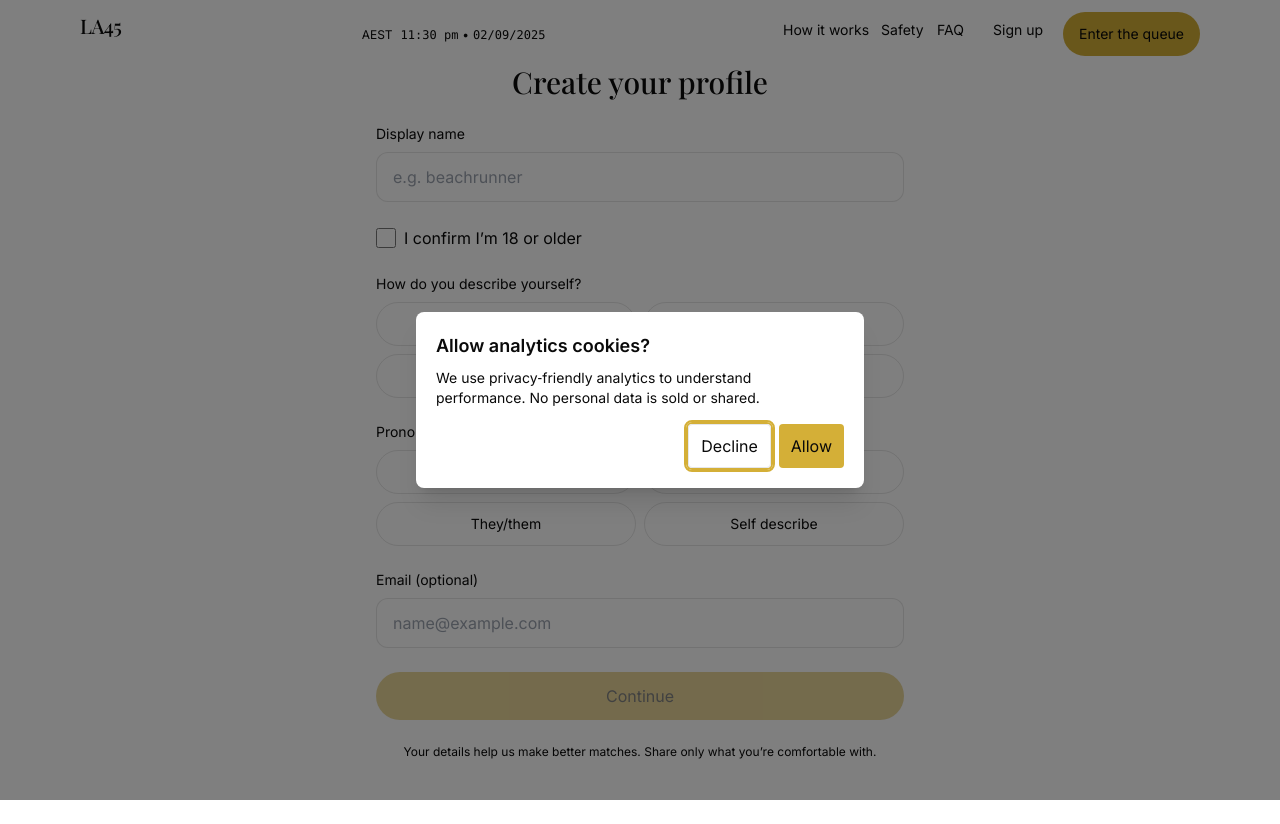
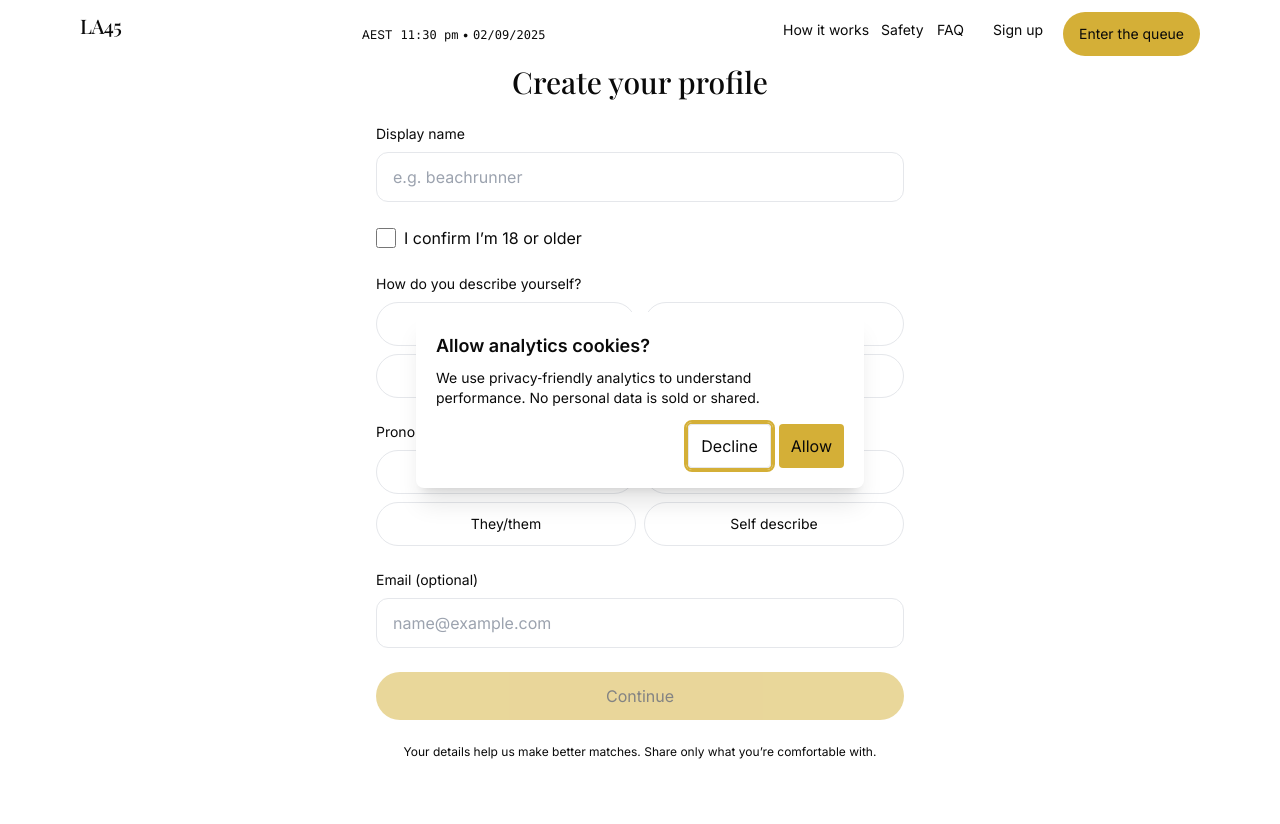
Before and after one commit to joshcabana/la45-site-optimised, a Next.js app: page /signup in a window 1280 px wide. Built offline with nearby package versions, Linux system fonts and the light colour scheme; no server answers.

Commit message:
feat: update component styles for consistency and improved accessibility across the application

```diff
--- a/app/faq/page.tsx
+++ b/app/faq/page.tsx
@@ -137,7 +137,7 @@ export default function Page() {
     <main id="main" className="mx-auto max-w-4xl px-4 py-16">
       <h1 id="faq" className="text-3xl md:text-4xl font-semibold tracking-tight">FAQ</h1>
 
-      <div className="mt-8 mb-8 rounded-2xl border border-[rgba(200,164,93,0.22)] bg-black/5 p-6">
+      <div className="mt-8 mb-8 rounded-2xl border border-gold/20 bg-paper p-6">
         <h2 className="font-serif text-xl mb-2">Code of Conduct</h2>
         <ul className="list-disc list-inside text-ink/80 space-y-1">
           <li>Be respectful. No harassment or hate.</li>
@@ -156,7 +156,7 @@ export default function Page() {
               {s.items.map((f, i) => (
                 <details
                   key={`${si}-${i}`}
-                  className="rounded-2xl border border-[rgba(200,164,93,0.22)] bg-black/5 p-6"
+                  className="rounded-2xl border border-gold/20 bg-paper p-6"
                 >
                   <summary className="cursor-pointer font-medium min-h-[44px] focus-visible:outline-none focus-visible:ring-2 focus-visible:ring-gold rounded-md">{f.q}</summary>
                   <p className="mt-2 text-ink/80">{f.a}</p>
--- a/app/how-it-works/page.tsx
+++ b/app/how-it-works/page.tsx
@@ -19,7 +19,7 @@ export default function Page() {
         {items.map((i, idx) => (
           <li
             key={idx}
-            className="rounded-2xl border border-[rgba(200,164,93,0.22)] bg-black/5 p-6"
+            className="rounded-2xl border border-gold/20 bg-paper p-6"
           >
             <h3 className="font-serif text-xl">{i.title}</h3>
             <p className="mt-2 text-ink/80">{i.body}</p>
--- a/app/layout.tsx
+++ b/app/layout.tsx
@@ -53,7 +53,7 @@ export default function RootLayout({ children }: { children: React.ReactNode })
             directly to the main content area. */}
         <a
           href="#main"
-          className="sr-only focus-visible:not-sr-only focus-visible:fixed focus-visible:top-3 focus-visible:left-3 focus-visible:px-3 focus-visible:py-2 focus-visible:bg-black focus-visible:text-white focus-visible:ring-2 focus-visible:ring-gold"
+          className="sr-only focus-visible:not-sr-only focus-visible:fixed focus-visible:top-3 focus-visible:left-3 focus-visible:px-3 focus-visible:py-2 focus-visible:bg-ink focus-visible:text-paper focus-visible:ring-2 focus-visible:ring-gold"
         >
           Skip to main content
         </a>
--- a/app/onboarding/page.tsx
+++ b/app/onboarding/page.tsx
@@ -106,7 +106,7 @@ export default function OnboardingPage() {
             value={handle}
             onChange={(e) => setHandle(e.target.value)}
             placeholder="e.g. beachrunner"
-            className="w-full rounded-xl bg-black/5 border border-ink/10 px-4 py-3 outline-none focus-visible:ring-2 focus-visible:ring-gold"
+            className="w-full rounded-xl bg-ink/5 border border-ink/10 px-4 py-3 outline-none focus-visible:ring-2 focus-visible:ring-gold"
           />
           <p className="text-ink/60 text-sm">
             Share real details only after a mutual match.
--- a/app/signup/page.tsx
+++ b/app/signup/page.tsx
@@ -48,7 +48,7 @@ export default function SignupPage() {
           <label htmlFor="displayName" className="block text-sm mb-2">Display name</label>
           <input
             id="displayName"
-            className="w-full rounded-xl bg-white/5 border border-black/10 px-4 py-3 outline-none focus-visible:ring-2 focus-visible:ring-gold"
+            className="w-full rounded-xl bg-paper/5 border border-ink/10 px-4 py-3 outline-none focus-visible:ring-2 focus-visible:ring-gold"
             placeholder="e.g. beachrunner"
             value={displayName}
             onChange={(e) => setDisplayName(e.target.value)}
@@ -76,7 +76,7 @@ export default function SignupPage() {
                 key={opt}
                 onClick={() => setIdentity(opt)}
                 className={`rounded-full px-4 py-2 min-h-[44px] border text-sm ${
-                  identity === opt ? "border-gold bg-black/5" : "border-black/10 hover:border-black/20"
+                  identity === opt ? "border-gold bg-ink/5" : "border-ink/10 hover:border-ink/20"
                 }`}
               >
                 {opt}
@@ -85,7 +85,7 @@ export default function SignupPage() {
           </div>
           {identity === "Another" && (
             <input
-              className="mt-2 w-full rounded-xl bg-white/5 border border-black/10 px-4 py-3 outline-none focus-visible:ring-2 focus-visible:ring-gold"
+              className="mt-2 w-full rounded-xl bg-paper/5 border border-ink/10 px-4 py-3 outline-none focus-visible:ring-2 focus-visible:ring-gold"
               placeholder="Describe in your own words"
               value={identityOther}
               onChange={(e) => setIdentityOther(e.target.value)}
@@ -102,7 +102,7 @@ export default function SignupPage() {
                 key={opt}
                 onClick={() => setPronouns(opt)}
                 className={`rounded-full px-4 py-2 min-h-[44px] border text-sm ${
-                  pronouns === opt ? "border-gold bg-black/5" : "border-black/10 hover:border-black/20"
+                  pronouns === opt ? "border-gold bg-ink/5" : "border-ink/10 hover:border-ink/20"
                 }`}
               >
                 {opt}
@@ -111,7 +111,7 @@ export default function SignupPage() {
           </div>
           {pronouns === "Self describe" && (
             <input
-              className="mt-2 w-full rounded-xl bg-white/5 border border-black/10 px-4 py-3 outline-none focus-visible:ring-2 focus-visible:ring-gold"
+              className="mt-2 w-full rounded-xl bg-paper/5 border border-ink/10 px-4 py-3 outline-none focus-visible:ring-2 focus-visible:ring-gold"
               placeholder="Share your pronouns"
               value={pronounsOther}
               onChange={(e) => setPronounsOther(e.target.value)}
@@ -124,7 +124,7 @@ export default function SignupPage() {
           <input
             id="email"
             type="email"
-            className="w-full rounded-xl bg-white/5 border border-black/10 px-4 py-3 outline-none focus-visible:ring-2 focus-visible:ring-gold"
+            className="w-full rounded-xl bg-paper/5 border border-ink/10 px-4 py-3 outline-none focus-visible:ring-2 focus-visible:ring-gold"
             placeholder="name@example.com"
             value={email}
             onChange={(e) => setEmail(e.target.value)}
--- a/components/AnalyticsConsent.tsx
+++ b/components/AnalyticsConsent.tsx
@@ -58,7 +58,7 @@ export default function AnalyticsConsent() {
       {consent === null && (
         <div
           aria-hidden="false"
-          className="fixed inset-0 z-50 grid place-items-center bg-black/50"
+          className="fixed inset-0 z-50 grid place-items-center bg-ink/50"
         >
           <div
             ref={modalRef}
@@ -67,7 +67,7 @@ export default function AnalyticsConsent() {
             aria-labelledby="consent-title"
             aria-describedby="consent-desc"
             tabIndex={-1}
-            className="w-[min(92vw,28rem)] rounded-lg bg-white p-5 shadow-xl fade-in"
+            className="w-[min(92vw,28rem)] rounded-lg bg-paper p-5 shadow-xl fade-in"
           >
             <h2 id="consent-title" className="mb-2 text-lg font-semibold">Allow analytics cookies?</h2>
             <p id="consent-desc" className="mb-4 text-sm text-ink/80">
--- a/components/DonationRibbon.tsx
+++ b/components/DonationRibbon.tsx
@@ -26,7 +26,7 @@ export default function DonationRibbon() {
     <div
       role="region"
       aria-label="Support LA45"
-      className="sticky top-0 z-40 border-b border-[rgba(200,164,93,0.25)] bg-white/60 backdrop-blur"
+      className="sticky top-0 z-40 border-b border-gold/25 bg-paper/60 backdrop-blur"
     >
       <form className="mx-auto grid max-w-5xl items-center gap-3 px-4 py-2 sm:grid-cols-[1fr_auto_auto]">
         <fieldset className="contents">
--- a/components/FAQ.tsx
+++ b/components/FAQ.tsx
@@ -74,7 +74,7 @@ export default function FAQ() {
       </h2>
 
       {/* Slim Code of Conduct (zero‑tolerance language) */}
-      <div className="mb-8 rounded-2xl border border-[rgba(200,164,93,0.22)] bg-black/5 p-6">
+      <div className="mb-8 rounded-2xl border border-gold/20 bg-paper p-6">
         <h3 className="font-serif text-xl mb-2">Code of Conduct</h3>
         <ul className="list-disc list-inside text-ink/80 space-y-1">
           <li>Be respectful. No harassment or hate.</li>
@@ -94,7 +94,7 @@ export default function FAQ() {
               {s.items.map((f, i) => (
                 <details
                   key={`${si}-${i}`}
-                  className="rounded-2xl border border-[rgba(200,164,93,0.22)] bg-black/5 p-6"
+                  className="rounded-2xl border border-gold/20 bg-paper p-6"
                 >
                   <summary className="cursor-pointer font-medium">{f.q}</summary>
                   <p className="mt-2 text-ink/80">{f.a}</p>
--- a/components/QueueExplainer.tsx
+++ b/components/QueueExplainer.tsx
@@ -20,7 +20,7 @@ export default function QueueExplainer() {
         {items.map((i, idx) => (
           <li
             key={idx}
-            className="rounded-2xl border border-[rgba(200,164,93,0.22)] bg-black/5 p-6"
+            className="rounded-2xl border border-gold/20 bg-paper p-6"
           >
             <h3 className="font-serif text-xl">{i.title}</h3>
             <p className="mt-2 text-ink/80">{i.body}</p>
--- a/components/SafetyAnonymity.tsx
+++ b/components/SafetyAnonymity.tsx
@@ -29,7 +29,7 @@ export default function SafetyAnonymity() {
         {pillars.map((p, idx) => (
           <div
             key={idx}
-            className="rounded-2xl border border-[rgba(200,164,93,0.22)] bg-black/5 p-6"
+            className="rounded-2xl border border-gold/20 bg-paper p-6"
           >
             <h3 className="font-serif text-xl">{p.title}</h3>
             <p className="mt-2 text-ink/80">{p.body}</p>
--- a/components/TokenPacks.tsx
+++ b/components/TokenPacks.tsx
@@ -29,7 +29,7 @@ export default function TokenPacks() {
         {packs.map((p, idx) => (
           <div
             key={idx}
-            className="rounded-2xl border border-gold/20 bg-black/5 p-6 flex flex-col justify-between"
+            className="rounded-2xl border border-gold/20 bg-ink/5 p-6 flex flex-col justify-between"
           >
             <div>
               <div className="flex items-center justify-between">
@@ -56,7 +56,7 @@ export default function TokenPacks() {
               </ul>
             </div>
             <button
-              className="mt-6 inline-flex items-center justify-center rounded-full border border-gold/40 hover:border-gold/60 bg-black/30 hover:bg-black/40 px-5 py-3 text-sm min-h-[44px] focus-visible:outline-none focus-visible:ring-2 focus-visible:ring-gold"
+              className="mt-6 inline-flex items-center justify-center rounded-full border border-gold/40 hover:border-gold/60 bg-ink/30 hover:bg-ink/40 px-5 py-3 text-sm min-h-[44px] focus-visible:outline-none focus-visible:ring-2 focus-visible:ring-gold"
               aria-disabled="true"
               title="Purchases disabled in beta"
               onClick={() => console.log("Disabled in beta")}
```
